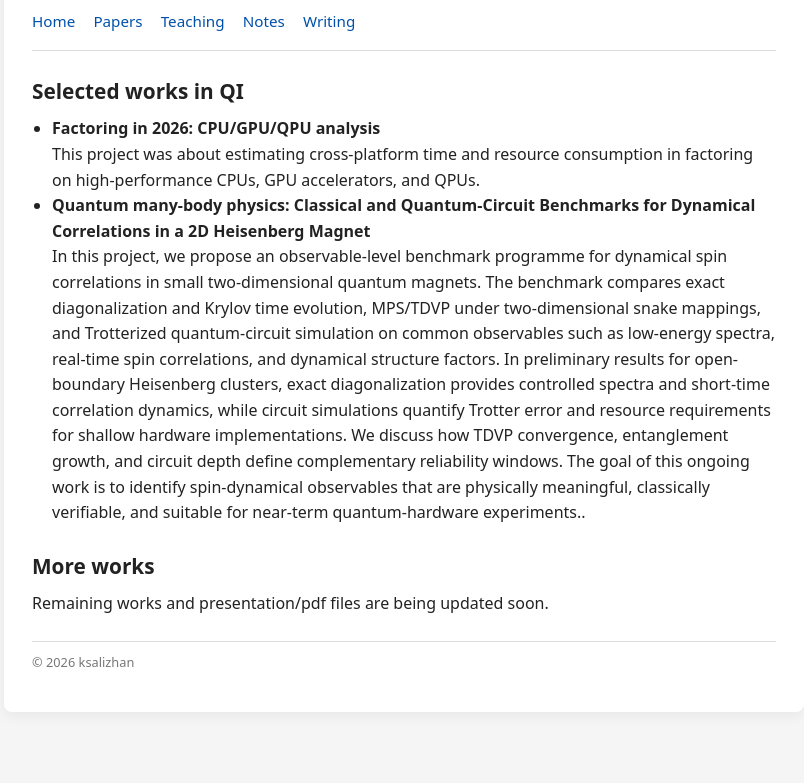
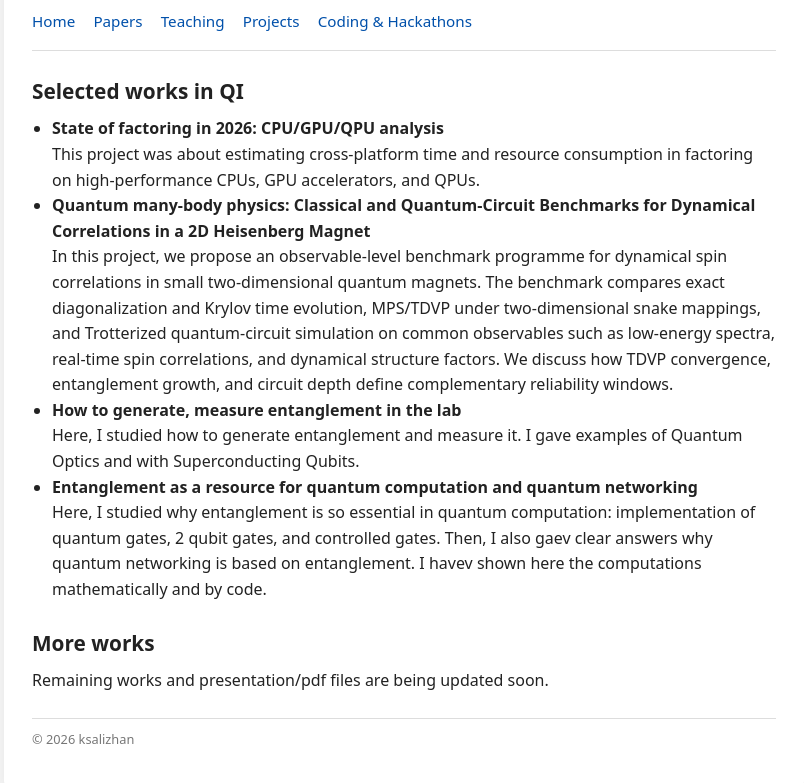
Before and after one commit to ksalizhan/ksalizhan.github.io, a plain HTML site: page papers.html in a window 1280 px wide. Shown: the part 147-930 px from the top of the page, without its empty margins (236-1040 px from the left). Before the commit the page ends 899 px from the top, so only its background shows below. Drawn offline with Linux system fonts and the light colour scheme.

Commit message:
Revise project titles and add new entries
Updated project titles and descriptions in the papers section.

```diff
--- a/papers.html
+++ b/papers.html
@@ -15,8 +15,8 @@
         <a href="index.html">Home</a>
         <a href="papers.html">Papers</a>
         <a href="teaching.html">Teaching</a>
-        <a href="notes.html">Notes</a>
-        <a href="writing.html">Writing</a>
+        <a href="notes.html">Projects</a>
+        <a href="writing.html">Coding & Hackathons</a>
       </nav>
     </header>
 
@@ -25,14 +25,21 @@
         <h2>Selected works in QI</h2>
         <ul>
           <li>
-            <strong>Factoring in 2026: CPU/GPU/QPU analysis</strong><br>
+            <strong>State of factoring in 2026: CPU/GPU/QPU analysis</strong><br>
             This project was about estimating cross-platform time and resource consumption in factoring on high-performance CPUs, GPU accelerators, and QPUs.
              <!-- Commented out: [<a href="Arxiv">pdf</a>] [<a href="#">code</a>] -->
           </li>
           <li>
             <strong>Quantum many-body physics: Classical and Quantum-Circuit Benchmarks for Dynamical Correlations in a 2D Heisenberg Magnet</strong><br>
-            In this project, we propose an observable-level benchmark programme for dynamical spin correlations in small two-dimensional quantum magnets. The benchmark compares exact diagonalization and Krylov time evolution, MPS/TDVP under two-dimensional snake mappings, and Trotterized quantum-circuit simulation on common observables such as low-energy spectra, real-time spin correlations, and dynamical structure factors. In preliminary results for open-boundary Heisenberg clusters, exact diagonalization provides controlled spectra and short-time correlation dynamics, while circuit simulations quantify Trotter error and resource requirements for shallow hardware implementations. We discuss how TDVP convergence, entanglement growth, and circuit depth define complementary reliability windows. The goal of this ongoing work is to identify spin-dynamical observables that are physically meaningful, classically verifiable, and suitable for near-term quantum-hardware experiments..
-            <!-- Commented out: [<a href="#">pdf</a>] [<a href="#">website</a>] -->
+            In this project, we propose an observable-level benchmark programme for dynamical spin correlations in small two-dimensional quantum magnets. The benchmark compares exact diagonalization and Krylov time evolution, MPS/TDVP under two-dimensional snake mappings, and Trotterized quantum-circuit simulation on common observables such as low-energy spectra, real-time spin correlations, and dynamical structure factors. We discuss how TDVP convergence, entanglement growth, and circuit depth define complementary reliability windows.
+          </li>
+          <li>
+            <strong>How to generate, measure entanglement in the lab</strong><br>
+            Here, I studied how to generate entanglement and measure it. I gave examples of Quantum Optics and with Superconducting Qubits.
+          </li>
+          <li>
+            <strong>Entanglement as a resource for quantum computation and quantum networking</strong><br>
+            Here, I studied why entanglement is so essential in quantum computation: implementation of quantum gates, 2 qubit gates, and controlled gates. Then, I also gaev clear answers why quantum networking is based on entanglement. I havev shown here the computations mathematically and by code.
           </li>
         </ul>
       </section>
```
